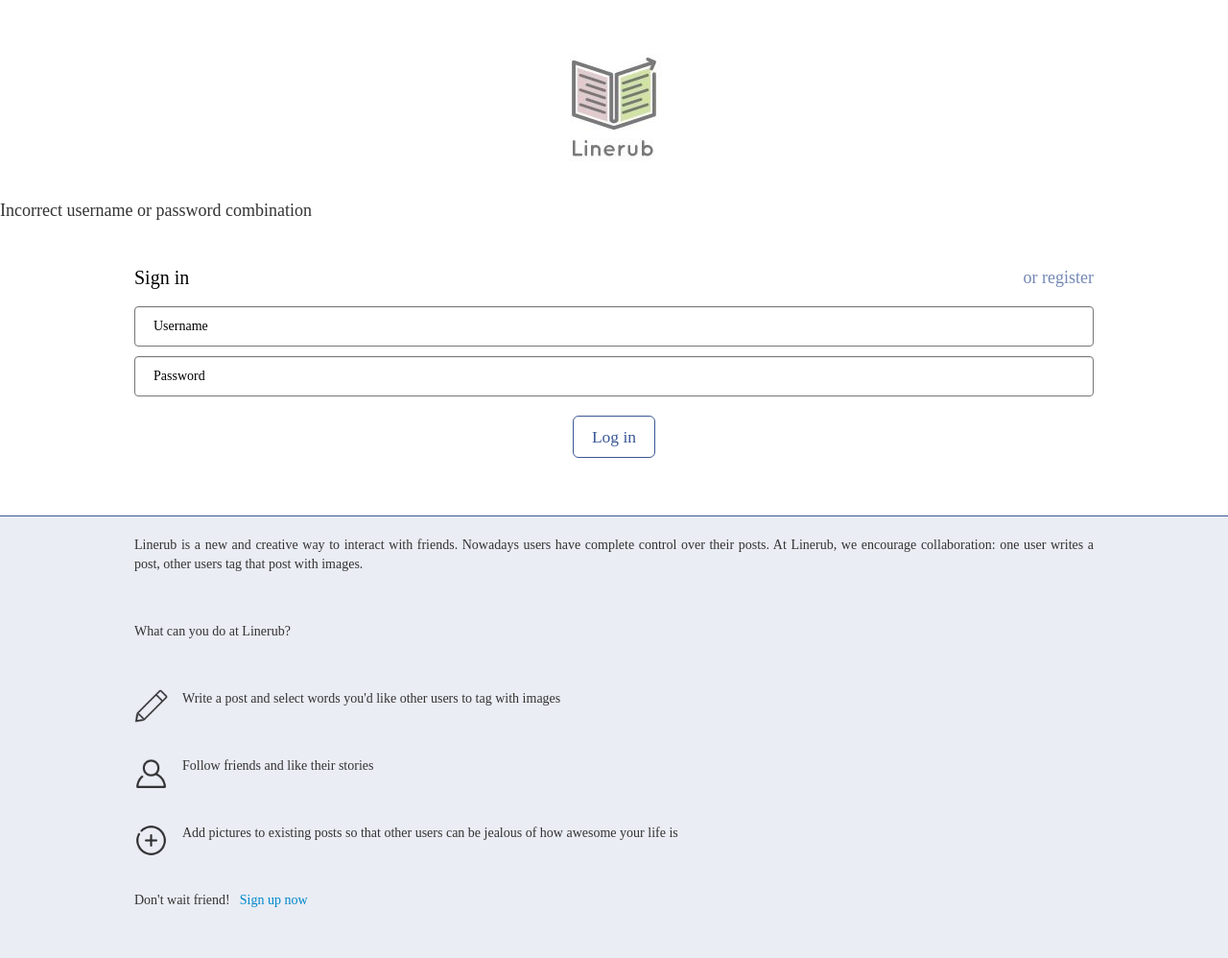
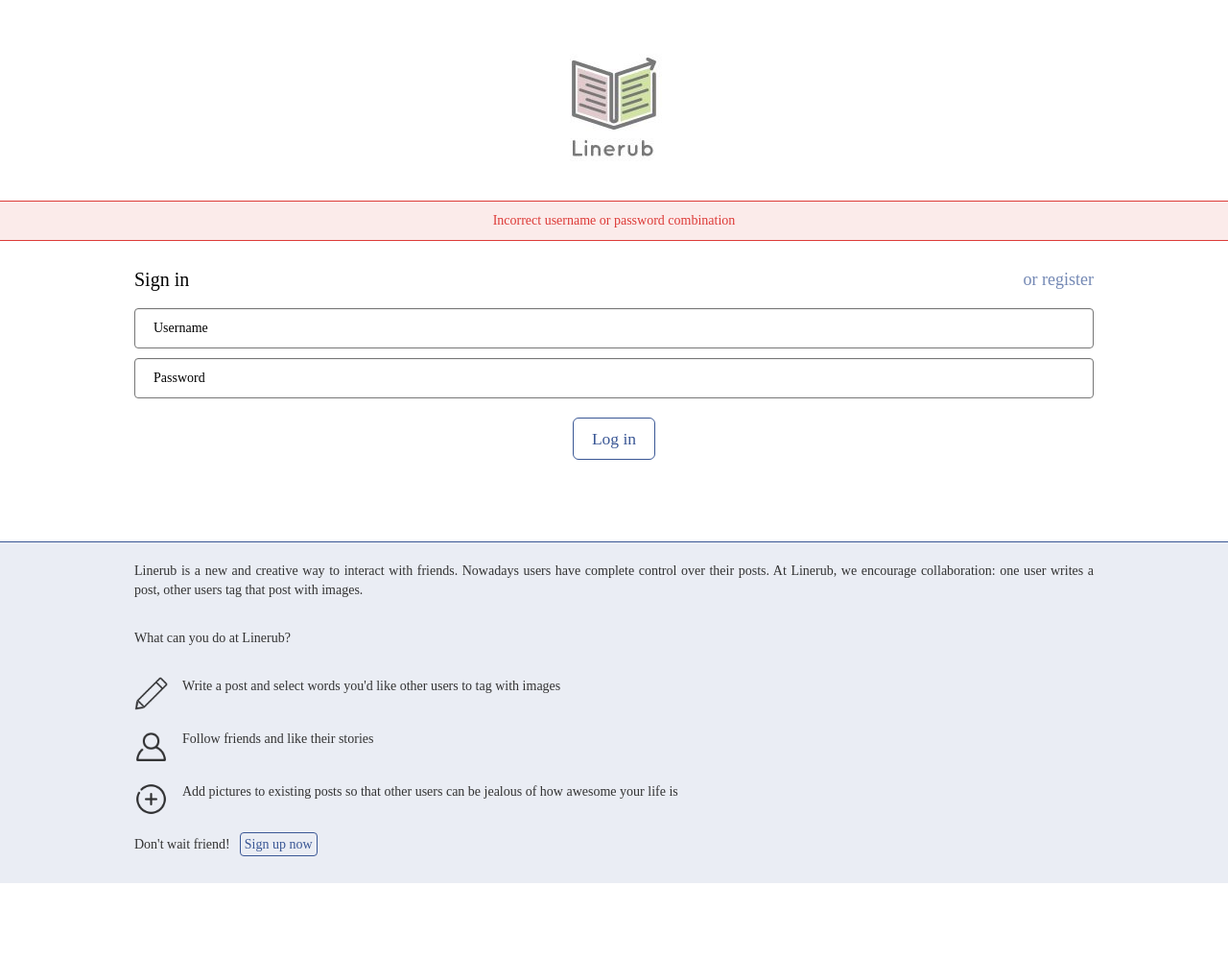
Before and after one commit to narobert/linerub_v10, a Django app: page /login/ in a window 1280 px wide. Shown: the whole page at 96% size. After the commit the page ends 920 px from the top, so only its background shows below. Run offline with Django 3.2, Linux system fonts and the light colour scheme; parts of the project's set-up code (start-up, migrations or seed data) failed here and were passed over; some libraries are stand-ins or nearby versions.

Commit message:
fixed some bugs

```diff
--- a/static/css/style.css
+++ b/static/css/style.css
@@ -12,6 +12,16 @@
 
 /* --- Footer --- */
 
+.moveme {
+  border: 1px solid #3a5795;
+  color: #3a5795;
+  padding-top: 4px;
+  padding-bottom: 4px;
+  padding-left: 4px;
+  padding-right: 4px;
+  border-radius: 4px;
+  cursor: pointer;
+}
 .bottomup {
   background: #EAEDF4;
   width: 100%;
@@ -33,7 +43,20 @@
 .information {
   text-align: justify;
   font-size: 14px;
+}
+.alertRed {
+  border-top: 1px solid #dd3b38;
+  border-bottom: 1px solid #dd3b38;
+  background: #FBEBEA;
+  color: #dd3b38;
+  padding-top: 10px;
+  padding-bottom: 10px;
   margin-bottom: 30px;
+}
+.alertMiddle {
+  font-size: 14px;
+  text-align: center;
+  margin-bottom: 0;
 }
 
 /* --- Home --- */
@@ -1022,8 +1068,7 @@
 }
 
 .loginBox {
-  margin-bottom: 60px;
-  margin-top: 40px;
+  margin-bottom: 85px;
 }
 
 .logSize {
```
Also changed, not shown: other parts of static/css/style.css (+25 -2 lines).
